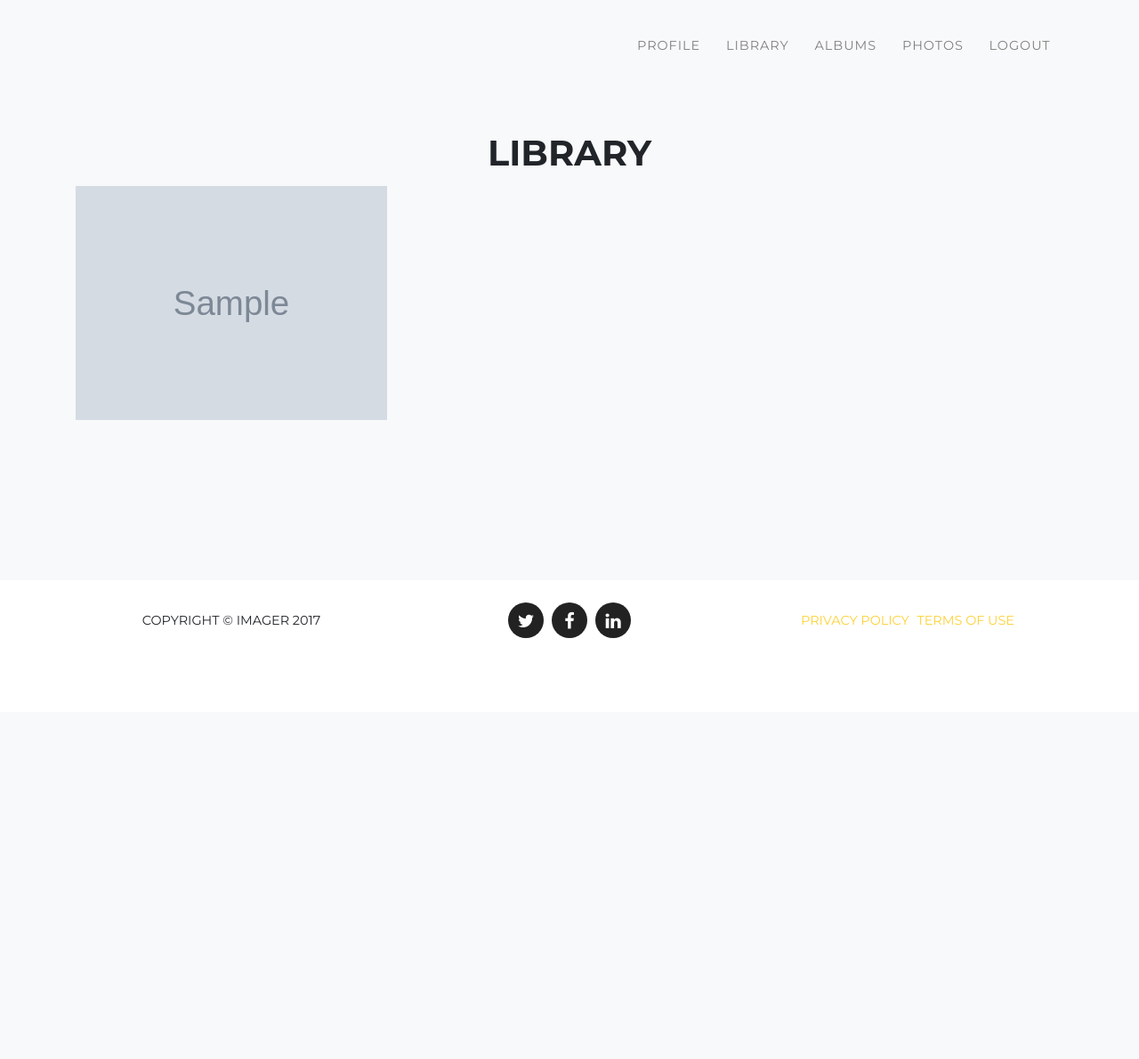
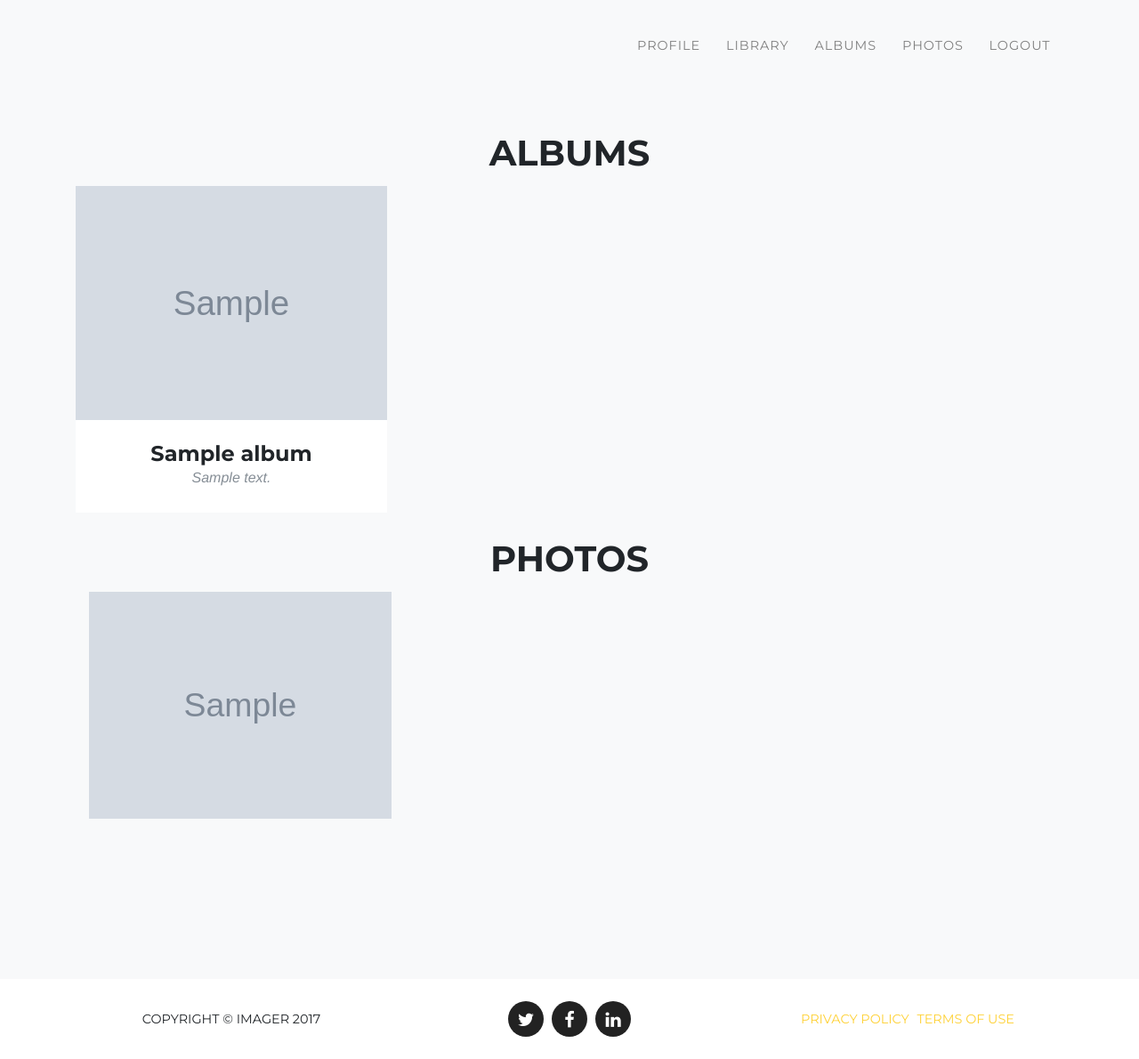
Before and after one commit to akarnoski/django-imager, a Django app: a page that uses imagersite/imager_images/templates/imager_images/library.html in a window 1280 px wide. Shown: the whole page at 89% size. Before the commit the page ends 717 px from the top, so only its background shows below. Run offline with Django 3.2, Linux system fonts and the light colour scheme; tables that the repository leaves empty hold one stand-in row (values such as "Sample post"); grey boxes marked "Sample" are stand-in pictures; some libraries are stand-ins or nearby versions; some web fonts are replaced.

Commit message:
working on library view and profile link to library

```diff
--- a/imagersite/imager_images/templates/imager_images/albumphoto.html
+++ b/imagersite/imager_images/templates/imager_images/albumphoto.html
@@ -19,8 +19,6 @@
       <div class="container">
         <div class="row">
           <div class="col-lg-12 text-center">
-            {# <h2 class="section-heading">{{ photo.user.album }}</h2> #}
-            {# <h3 class="section-subheading text-muted">Some pictures.</h3> #}
           </div>
         </div>
         <div class="row">
--- a/imagersite/imager_images/templates/imager_images/library.html
+++ b/imagersite/imager_images/templates/imager_images/library.html
@@ -13,7 +13,7 @@
       <div class="container">
         <div class="row">
           <div class="col-lg-12 text-center">
-            <h2 class="section-heading">LIBRARY</h2>
+            <h2 class="section-heading">Albums</h2>
           </div>
         </div>
         <div class="row">
@@ -24,22 +24,30 @@
 
 
           <div class="col-md-4 col-sm-6 portfolio-item">
-            <a class="portfolio-link" data-toggle="modal" href="#portfolioModal1">
+            <a class="portfolio-link" href="album/{{ album.id }}">
               <div class="portfolio-hover">
                 <div class="portfolio-hover-content">
                   <i class="fa fa-plus fa-3x"></i>
                 </div>
               </div>
               {% load static %}
-                <img class="img-fluid" src="{% static '/img/portfolio/01-thumbnail.jpg' %}" alt="My image"/>
+                <img class="img-fluid" src="{{ album.cover.url }}" alt="My image"/>
             </a>
             <div class="portfolio-caption">
-              <h4>Threads</h4>
-              <p class="text-muted">Illustration</p>
+              <h4>{{ album.title }}</h4>
+              <p class="text-muted">{{ album.description }}</p>
             </div>
           </div>
 
 {% endfor %}
+
+        <hr>
+        </div>
+        <div class="row">
+          <div class="col-lg-12 text-center">
+            <h2 class="section-heading">Photos</h2>
+          </div>
+        </div>
 
 {% for photo in photos %}
               {% load static %}
--- a/imagersite/imager_images/urls.py
+++ b/imagersite/imager_images/urls.py
@@ -1,7 +1,7 @@
 from django.conf import settings
 from django.conf.urls import include, url
 from django.conf.urls.static import static
-from imager_images.views import AlbumView, AlbumPhotoView
+from imager_images.views import AlbumView, AlbumPhotoView, PublicLibrary
 
 from imager_images import views
 from imager_images.views import PhotoListView
@@ -11,5 +11,6 @@ urlpatterns = [
     url(r'^album$', AlbumView.as_view(), name='album'),
     url(r'^album/(?P<pk>\d+)', AlbumPhotoView.as_view(), name='albumphoto'),
     url(r'^photos', PhotoListView.as_view(), name='photo'),
-    url(r'^library', views.library_view, name='library'),
+    url(r'^library$', views.library_view, name='library'),
+    url(r'^library/(?P<user>\w+)', PublicLibrary.as_view(), name='public_library'),
 ]
--- a/imagersite/imager_images/views.py
+++ b/imagersite/imager_images/views.py
@@ -2,7 +2,8 @@ from django.shortcuts import render
 from django.template import RequestContext
 from django.http import HttpResponseRedirect
 from django.core.urlresolvers import reverse
-from django.views.generic import DetailView, ListView
+from django.views.generic import DetailView, ListView, TemplateView
+from django.contrib.auth.models import User
 
 from imager_images.models import Album, ImagerProfile, Photo
 from imager_images.forms import DocumentForm, AlbumForm
@@ -17,8 +18,8 @@ class AlbumView(ListView):
 
     def get_queryset(self):
         """Request users profile."""
-        # user = ImagerProfile.objects.get(user=self.request.user)
-        # return Album.objects.filter(user=user)
+        user = ImagerProfile.objects.get(user=self.request.user)
+        return Album.objects.filter(user=user)
         return Album.objects.all()
 
 
@@ -38,8 +39,30 @@ class AlbumPhotoView(DetailView):
 
 def library_view(request):
     """Callable view for the libraaries."""
-    photos = Photo.objects.all().filter(published='PUBLIC').order_by('-date_uploaded')
-    return render(request, 'imager_images/library.html', context={'photos': photos})
+    user = ImagerProfile.objects.get(user=request.user)
+    albums = Album.objects.filter(user=user).order_by('-date_uploaded')
+    photos = Photo.objects.filter(user=user).order_by('-date_uploaded')
+    return render(request, 'imager_images/library.html',
+                  context={'photos': photos, 'albums': albums})
+
+
+class PublicLibrary(TemplateView):
+    """Display album for user."""
+    template_name = 'imager_images/library.html'
+
+    def get_context_data(self, **kwargs):
+        """Request users profile."""
+        # import pdb; pdb.set_trace()
+        name = User.objects.get(username=kwargs['user'])
+        user = ImagerProfile.objects.get(user=name)
+        albums = Album.objects.filter(user=user)\
+            .filter(published='PUBLIC').order_by('-date_uploaded')
+        photos = Photo.objects.filter(user=user)\
+            .filter(published='PUBLIC').order_by('-date_uploaded')
+        context = super().get_context_data(**kwargs)
+        context['photos'] = photos
+        context['albums'] = albums
+        return context
 
 
 class PhotoListView(ListView):
--- a/imagersite/imager_profile/templates/imager_profile/profiles.html
+++ b/imagersite/imager_profile/templates/imager_profile/profiles.html
@@ -12,6 +12,7 @@
             <h1>{{ profile.first_name }} {{ profile.last_name }}</h1>
           </div>
           <p>{{ profile.bio }}</p>
+          <a href="{% url 'imager_images:public_library' user=profile.user %}"><button id="sendMessageButton" class="btn btn-xl" type="submit">See My Photos</button></a>
         </div>
       </div>
     </header>
```
